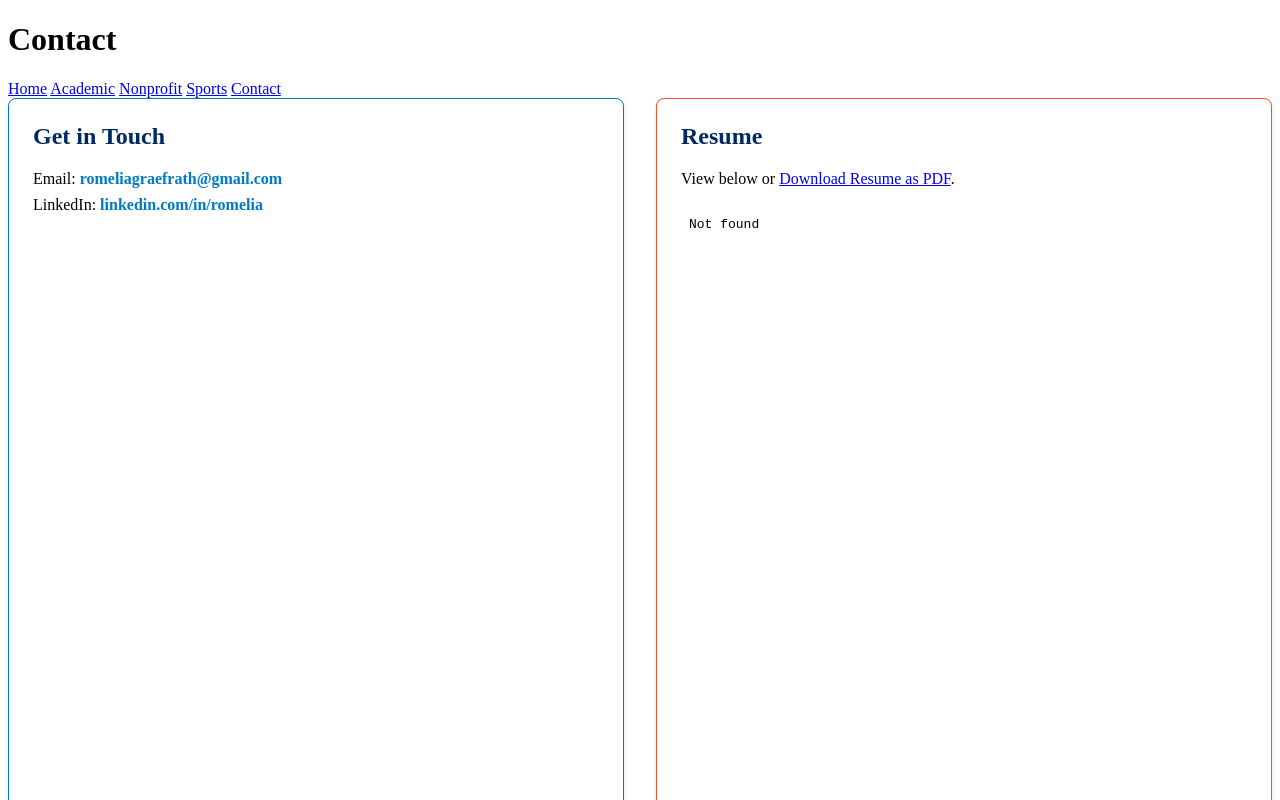
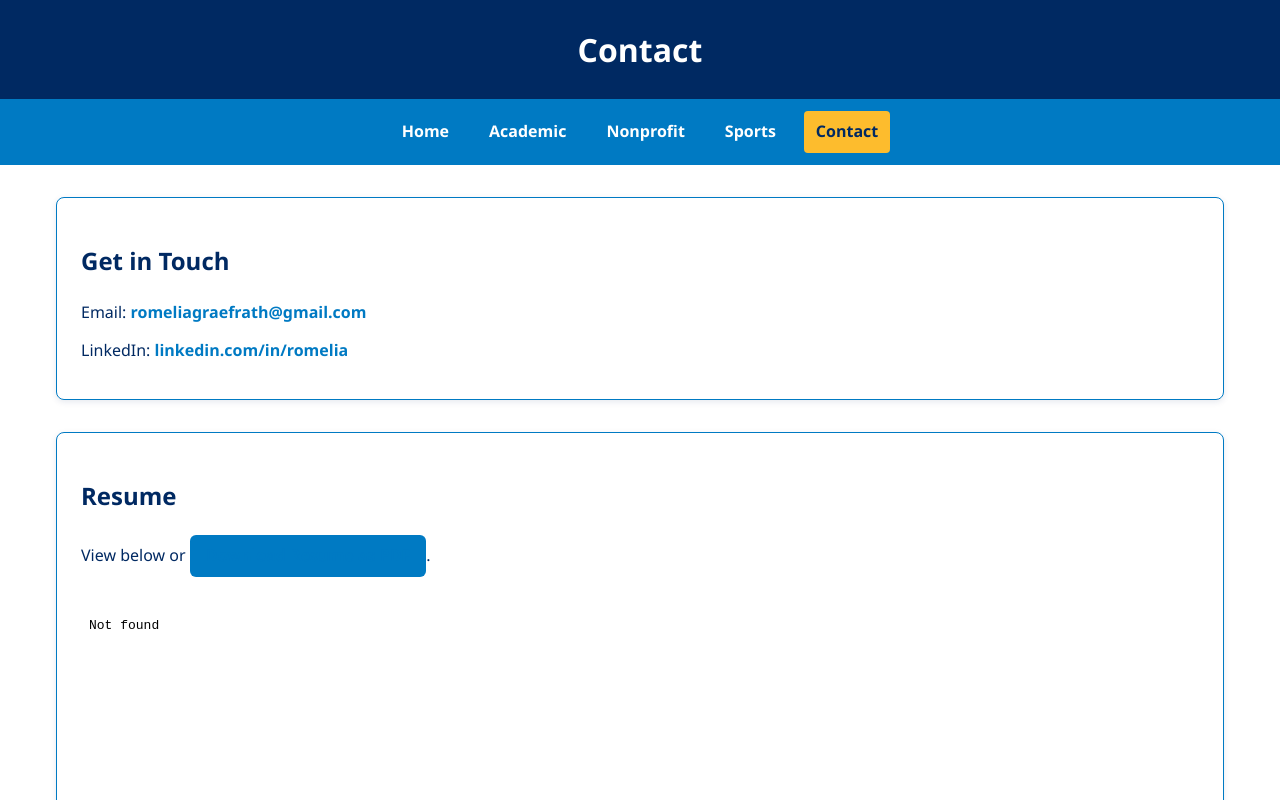
Before and after one commit to romeliagraefrath/romeliagraefrath.github.io, a plain HTML site: page contact.html in a window 1280 px wide. Shown: the top 800 px of the page. Drawn offline with Linux system fonts and the light colour scheme.

Commit message:
Update style.css

```diff
--- a/style.css
+++ b/style.css
@@ -1,76 +1,239 @@
-/* Contact Page Layout */
-.contact-container {
+/* Reset & Base */
+* {
+  box-sizing: border-box;
+}
+
+body {
+  font-family: 'Segoe UI', Tahoma, Geneva, Verdana, sans-serif;
+  line-height: 1.6;
+  margin: 0;
+  padding: 0;
+  background-color: #FFFFFF; /* White */
+  color: #002962; /* Cool Black */
+}
+
+img {
+  max-width: 100%;
+  height: auto;
+  display: block;
+  border-radius: 6px;
+  margin-bottom: 0.5rem;
+}
+
+/* Header */
+header {
+  background-color: #002962; /* Cool Black */
+  color: #FFFFFF;
+  padding: 1.5rem 1rem;
+  text-align: center;
+  box-shadow: 0 2px 6px rgba(0, 0, 0, 0.1);
+}
+
+header h1 {
+  margin: 0;
+  font-size: 2rem;
+  font-weight: 700;
+}
+
+/* Navigation */
+nav {
+  background-color: #007AC3; /* Ocean Boat Blue */
+  padding: 0.75rem 1rem;
   display: flex;
-  flex-direction: column;
+  justify-content: center;
+  gap: 1rem;
+  flex-wrap: wrap;
+}
+
+nav a {
+  color: #FFFFFF;
+  text-decoration: none;
+  font-weight: 600;
+  padding: 0.5rem 0.75rem;
+  border-radius: 4px;
+  transition: background-color 0.3s ease;
+}
+
+nav a:hover,
+nav a:focus {
+  background-color: #F1502F; /* Portland Orange */
+  outline: none;
+  color: #FFFFFF;
+}
+
+nav a[aria-current="page"] {
+  background-color: #FDBC2D; /* Ripe Mango */
+  font-weight: 700;
+  cursor: default;
+  pointer-events: none;
+  color: #002962; /* Cool Black on yellow */
+}
+
+/* Container */
+.container {
+  max-width: 1200px;
+  margin: 2rem auto;
+  padding: 0 1rem;
+}
+
+/* Grid Layout */
+.grid {
+  display: grid;
+  grid-template-columns: 1fr;
   gap: 2rem;
 }
 
-/* Contact Info Section */
-.contact-info {
-  background-color: #FFFFFF;
-  border: 1px solid #007AC3; /* Ocean Boat Blue border */
-  padding: 1.5rem;
-  border-radius: 8px;
-  box-shadow: 0 2px 5px rgba(0, 42, 98, 0.1);
+@media screen and (min-width: 768px) {
+  .grid {
+    grid-template-columns: repeat(2, 1fr);
+  }
 }
 
-.contact-info h2 {
-  color: #002962; /* Cool Black */
-  font-size: 1.5rem;
-  margin-top: 0;
+@media screen and (min-width: 1024px) {
+  .grid {
+    grid-template-columns: repeat(3, 1fr);
+  }
 }
 
-.contact-info p {
-  margin: 0.5rem 0;
-  font-weight: 500;
+/* Article Cards */
+.grid-item {
+  background-color: #FFFFFF;
+  border: 1px solid #F1502F;
+  border-radius: 8px;
+  padding: 1rem;
+  box-shadow: 0 2px 5px rgba(0, 42, 98, 0.1);
+  display: flex;
+  flex-direction: column;
+  justify-content: space-between;
+  transition: box-shadow 0.3s ease;
 }
 
-.contact-info .link {
+.grid-item:hover,
+.grid-item:focus-within {
+  box-shadow: 0 6px 12px rgba(0, 122, 195, 0.3);
+}
+
+.grid-item > a:first-child {
+  color: #002962;
+  font-weight: 700;
+  text-decoration: none;
+  margin-bottom: 1rem;
+  display: block;
+  outline-offset: 3px;
+}
+
+.grid-item > a:first-child:hover,
+.grid-item > a:first-child:focus {
+  text-decoration: underline;
+  outline: none;
+}
+
+/* Button Link */
+.button {
+  background-color: #007AC3;
+  color: #FFFFFF;
+  text-align: center;
+  display: inline-block;
+  padding: 0.5rem 1rem;
+  font-weight: 600;
+  border-radius: 6px;
+  text-decoration: none;
+  transition: background-color 0.3s ease;
+  user-select: none;
+  align-self: flex-start;
+}
+
+.button:hover,
+.button:focus {
+  background-color: #FDBC2D;
+  color: #002962;
+  outline: none;
+  cursor: pointer;
+}
+
+/* Home Page */
+.home-intro {
+  display: flex;
+  flex-direction: column;
+  align-items: center;
+  gap: 2rem;
+}
+
+.headshot-wrapper {
+  max-width: 250px;
+}
+
+.headshot {
+  border-radius: 8px;
+  box-shadow: 0 2px 6px rgba(0, 42, 98, 0.15);
+}
+
+.bio {
+  max-width: 700px;
+  text-align: center;
+  font-size: 1.1rem;
+  line-height: 1.8;
+}
+
+/* Contact Page */
+.contact-info,
+.resume {
+  background-color: #FFFFFF;
+  border: 1px solid #007AC3;
+  border-radius: 8px;
+  padding: 1.5rem;
+  box-shadow: 0 2px 6px rgba(0, 42, 98, 0.1);
+  margin-bottom: 2rem;
+}
+
+.contact-info p,
+.resume p {
+  font-weight: 500;
+  margin: 0.75rem 0;
+}
+
+.contact-info a,
+.resume a {
   color: #007AC3;
   text-decoration: none;
   font-weight: 600;
 }
 
-.contact-info .link:hover,
-.contact-info .link:focus {
-  color: #F1502F; /* Portland Orange */
+.contact-info a:hover,
+.contact-info a:focus,
+.resume a:hover,
+.resume a:focus {
+  color: #F1502F;
   text-decoration: underline;
   outline: none;
 }
 
-/* Resume Section */
-.resume {
-  background-color: #FFFFFF;
-  border: 1px solid #F1502F; /* Portland Orange */
-  padding: 1.5rem;
-  border-radius: 8px;
-  box-shadow: 0 2px 5px rgba(0, 42, 98, 0.1);
+.resume iframe {
+  border: 1px solid #F1502F;
+  border-radius: 6px;
+  margin-top: 1rem;
 }
 
-.resume h2 {
-  color: #002962;
-  font-size: 1.5rem;
-  margin-top: 0;
+@media screen and (min-width: 768px) {
+  .resume iframe {
+    height: 700px;
+  }
 }
 
-.resume p {
-  margin-bottom: 1rem;
-  font-weight: 500;
+/* Footer */
+footer {
+  background-color: #002962;
+  color: #FFFFFF;
+  text-align: center;
+  padding: 1rem;
+  font-size: 0.9rem;
+  margin-top: 3rem;
+  user-select: none;
 }
 
-.resume iframe {
-  border: 1px solid #002962; /* Cool Black border for iframe */
-  border-radius: 6px;
+/* Accessibility */
+a:focus-visible,
+button:focus-visible {
+  outline: 3px solid #FDBC2D;
+  outline-offset: 3px;
 }
-
-/* Responsive enhancements */
-@media screen and (min-width: 768px) {
-  .contact-container {
-    flex-direction: row;
-  }
-
-  .contact-info,
-  .resume {
-    flex: 1;
-  }
-}
```
